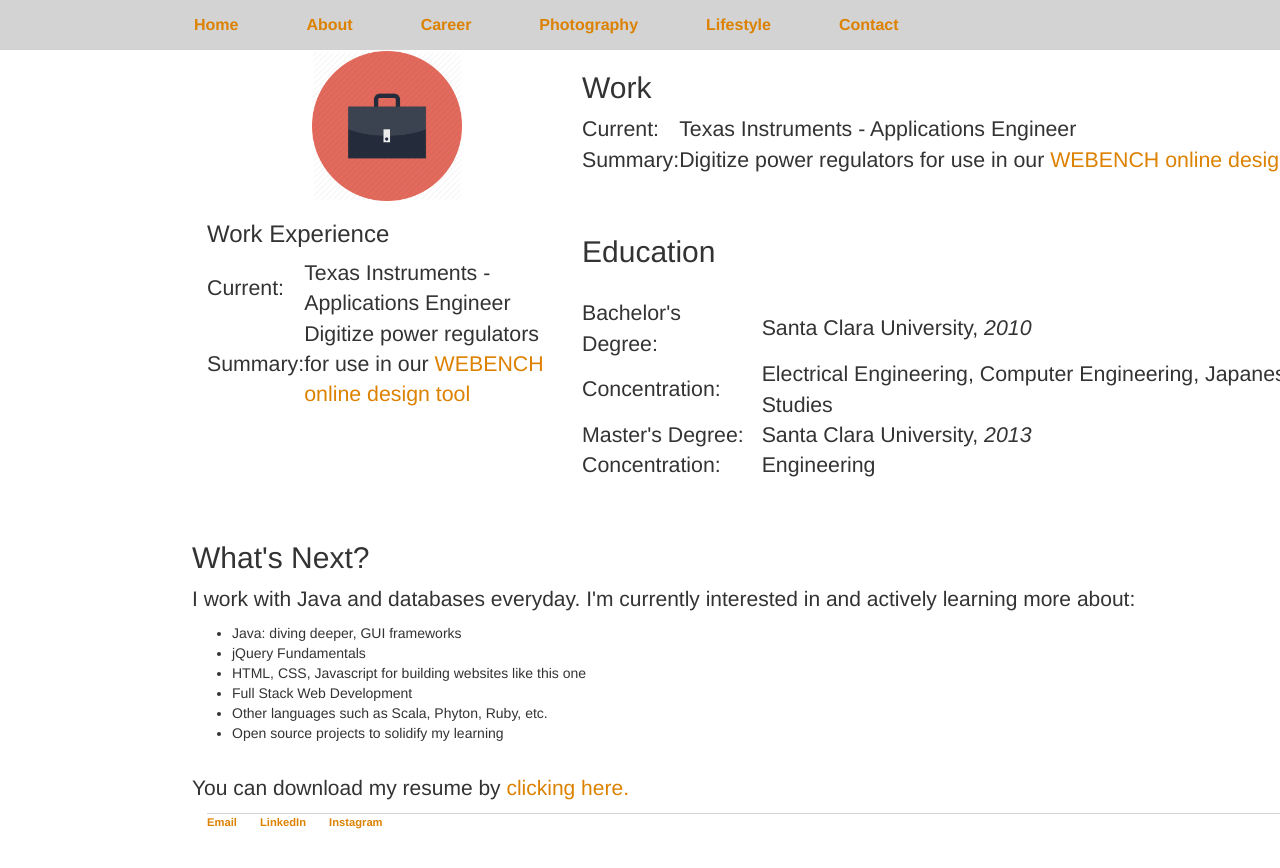
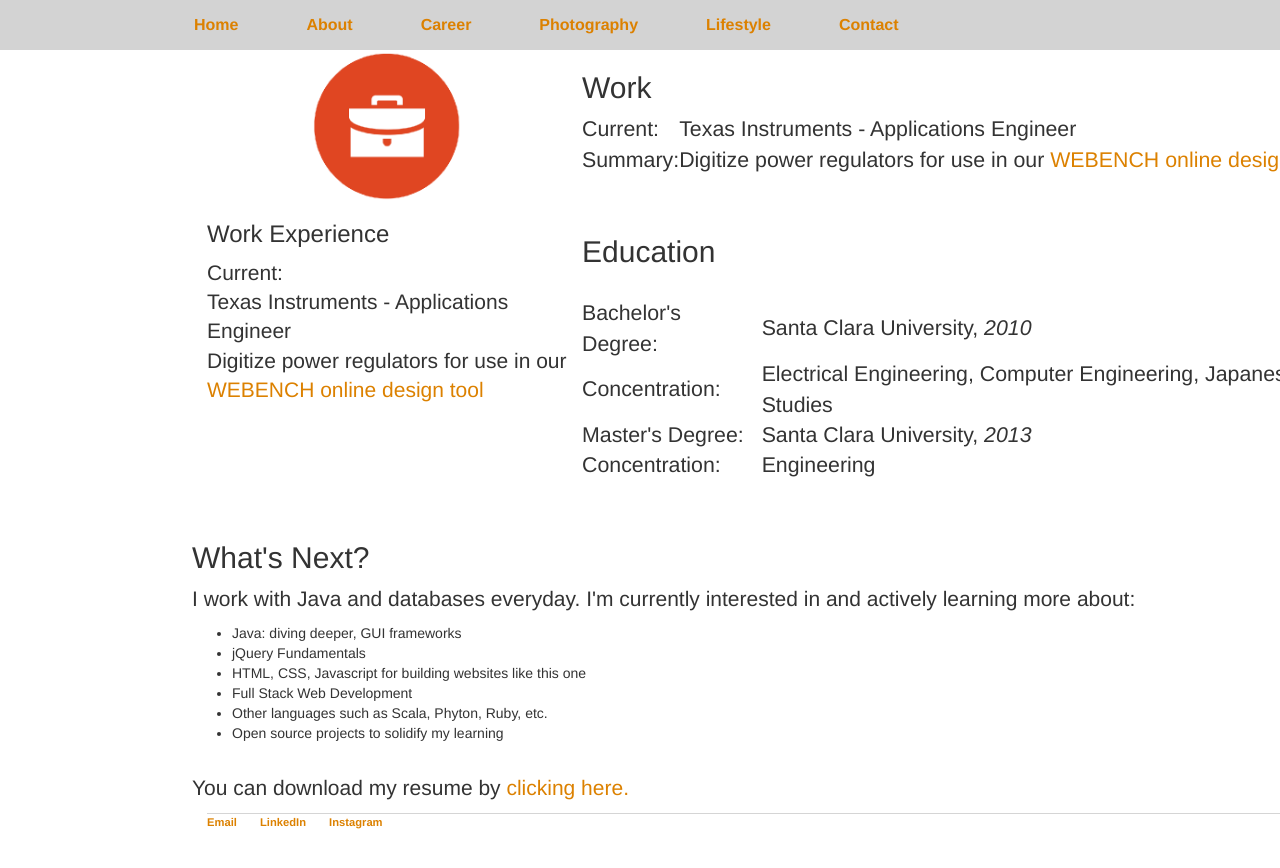
Before and after one commit to itsonlyjaz/itsonlyjaz.github.io, a Jekyll site: the page built from career/index.html, in a window 1280 px wide and 900 px high, scrolled down 645 px. Shown: the top 868 px of the window. Built offline with Jekyll 4.4.1, drawn with Linux system fonts in a browser that asks for light colours; nearby versions of some CDN libraries; library files that are not in the unit come from our copies; a script that is not in the unit is left out.

Commit message:
Update index.html

```diff
--- a/career/index.html
+++ b/career/index.html
@@ -19,18 +19,13 @@ title: jaz-marie
 
     <div class="row">
         <section class="col-md-4">
-            <img class="icon" src="work.png" alt="Icon">
+            <img class="icon" src="work2.png" alt="Icon">
             <h3>Work Experience</h3>
-            <table border="0">
-           <tr>
-              <td>Current:</td>
-              <td>Texas Instruments - Applications Engineer</td>
-          </tr>
-          <tr>
-             <td>Summary:</td>
-            <td>Digitize power regulators for use in our
-               <a href="http://www.ti.com/webench">WEBENCH online design tool</a></td>
-       </table>
+            <p>Current:<br>
+              Texas Instruments - Applications Engineer
+          <br>
+            Digitize power regulators for use in our
+               <a href="http://www.ti.com/webench">WEBENCH online design tool</a>
         </section>
 
 
```
